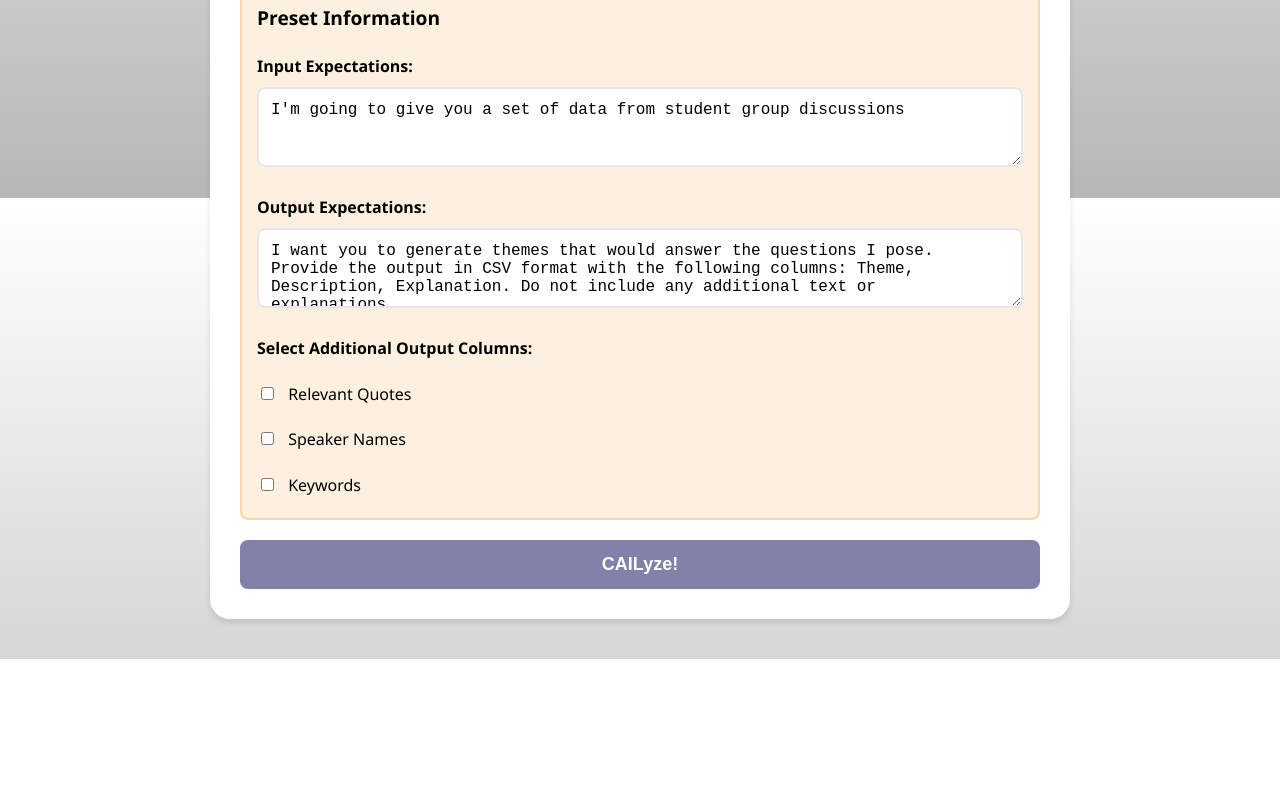
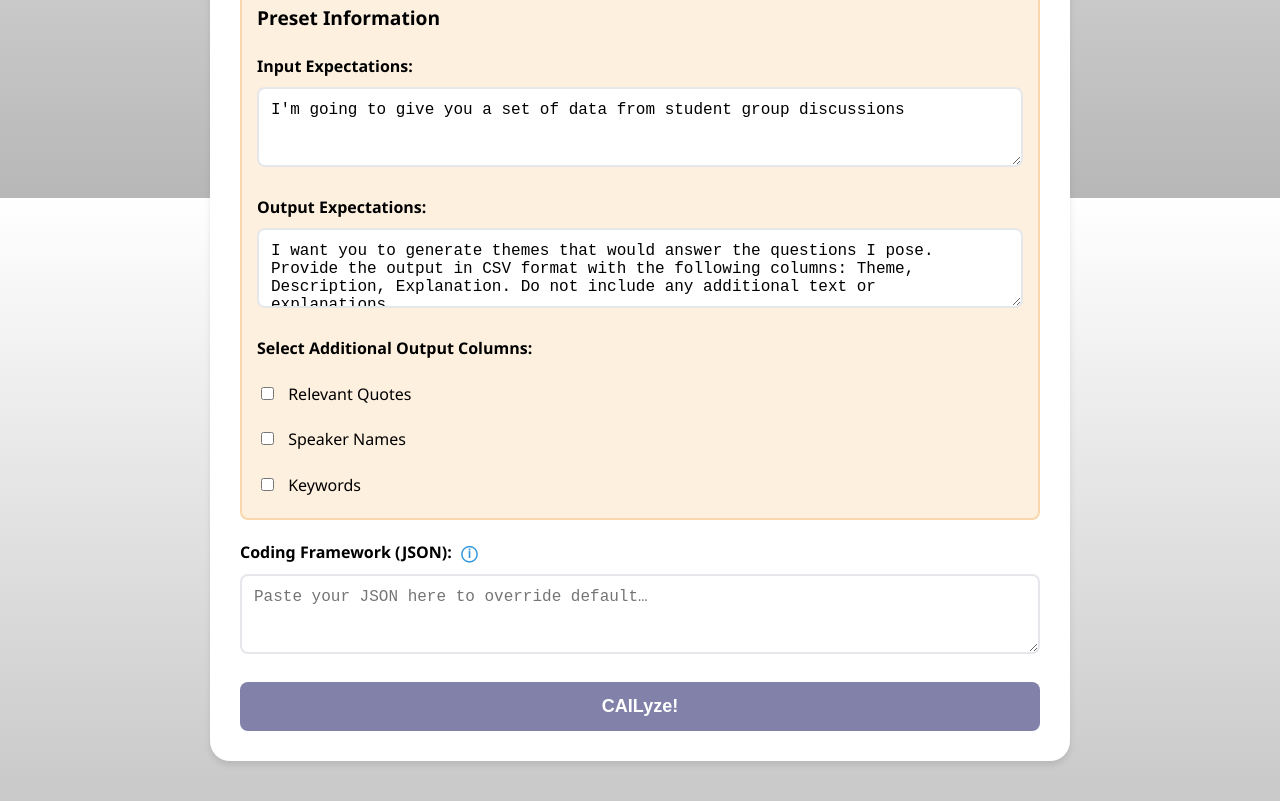
Before and after one commit to disha-cha/CAILA, a website: page public/index.html in a window 1280 px wide. Shown: the part 602-1403 px from the top of the page. Before the commit the page ends 1261 px from the top, so only its background shows below. Drawn offline with nearby package versions, Linux system fonts and the light colour scheme.

Commit message:
Update index.html

```diff
--- a/public/index.html
+++ b/public/index.html
@@ -1,3 +1,4 @@
+<!-- public/index.html -->
 <!DOCTYPE html>
 <html lang="en">
 <head>
@@ -295,6 +296,9 @@
                 <option value="claude">
                     Claude: Use Anthropic's Claude AI (ensure you have a Claude key)
                 </option>
+                <option value="gemini">
+                    Gemini: Google’s Gemini model
+                </option>
             </select>
 
             <!-- File Upload -->
@@ -327,6 +331,16 @@
                     <label><input type="checkbox" name="additional-columns" value="Keywords"> Keywords</label>
                 </div>
             </div>
+
+            <!-- NEW: Coding Framework override -->
+            <label for="framework-input">
+              Coding Framework (JSON):
+              <span class="info-icon"
+                    title="Deductive example: { 'Agreement': ['brandon likes coding'] }&#10;Inductive example: { 'Connecting math to education': ['we did this in class'] }">
+                &#9432;
+              </span>
+            </label>
+            <textarea id="framework-input" placeholder="Paste your JSON here to override default…"></textarea>
 
             <button type="submit">CAILyze!</button>
         </form>
@@ -624,6 +638,7 @@
             var researchQuestion = document.getElementById('research-question').value;
             var preprompt = document.getElementById('preprompt').value;
             var query = document.getElementById('query').value;
+            var frameworkOverride = document.getElementById('framework-input').value.trim();
 
             // Collect selected additional columns from the checkboxes
             var additionalColumnsCheckboxes = document.querySelectorAll('input[name="additional-columns"]:checked');
@@ -644,6 +659,7 @@
             formData.append('research_question', researchQuestion);
             formData.append('preprompt', preprompt);
             formData.append('query', query);
+            formData.append('framework_override', frameworkOverride);
             formData.append('additional_columns', additionalColumns);
             formData.append('data_file', dataFile);
             formData.append('existing_themes', existingRows.map(row => row['Theme']).join(','));
```
